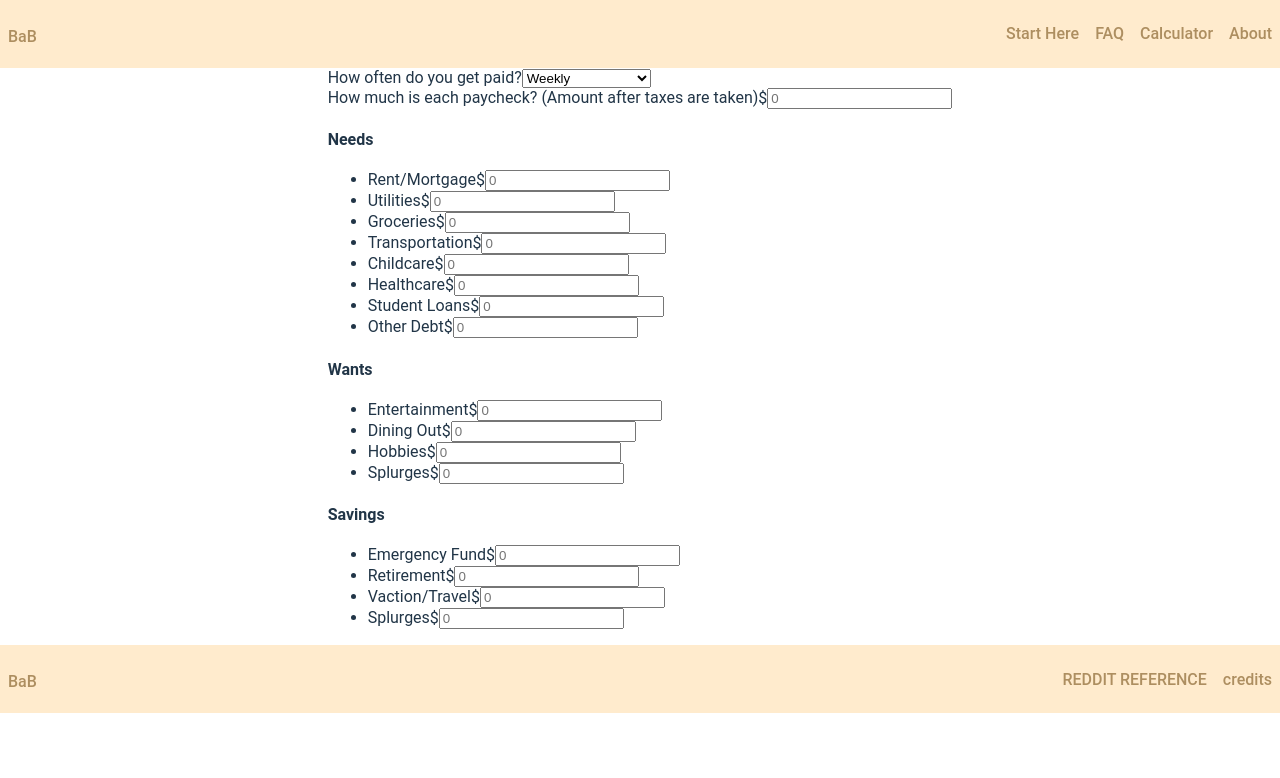
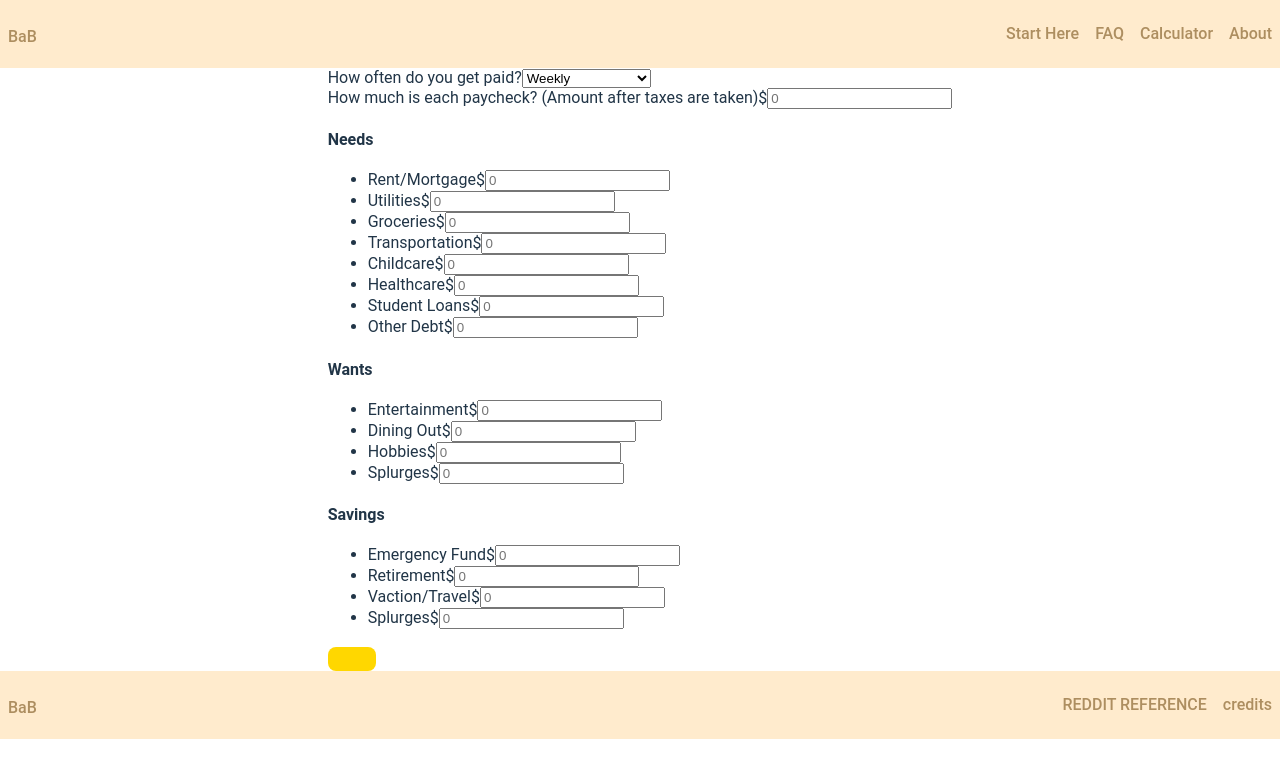
Before and after one commit to doanaminh/build-a-budget, a React (Vite) app in the folder client/: page /budget-calculator in a window 1280 px wide. Shown: the top 778 px of the page. Built offline with nearby package versions, Linux system fonts and the light colour scheme; a web font is replaced by a local one.

Commit message:
added Button to Budget Calculator page

```diff
--- a/client/src/pages/BudgetCalculator.tsx
+++ b/client/src/pages/BudgetCalculator.tsx
@@ -1,3 +1,5 @@
+import Button from "../components/Button"
+
 export default function() {
     return (
         <>
@@ -107,6 +109,14 @@ export default function() {
                             </ul>
                         </article>
                     </section>
+                    <Button
+                        backgroundColor="gold"
+                        color="white"
+                        fontSize="1rem"
+                        height="1.5rem"
+                        width="3rem"
+                        onClick={() => console.log('click')}
+                    />
                 </form>
             </section>
         </>
```
